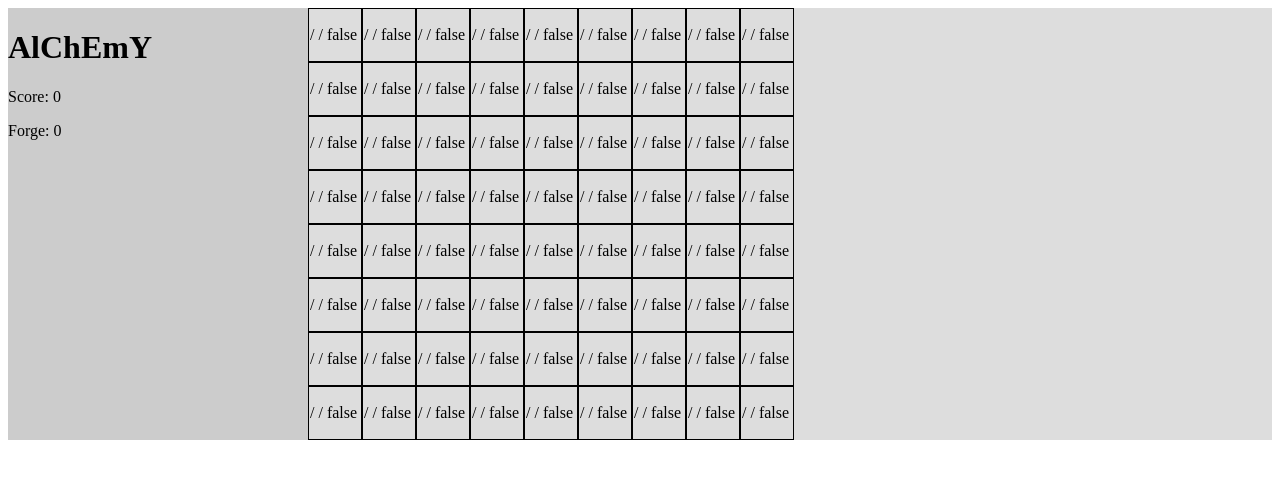
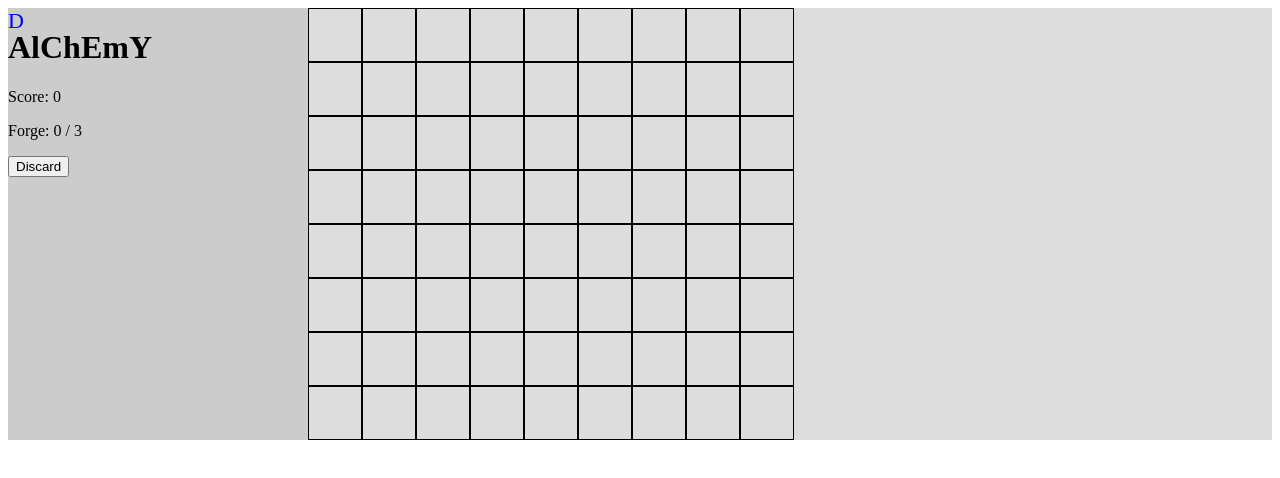
Before and after one commit to josiah-keller/flamel, a Vue app: page / in a window 1280 px wide. Shown: the top 478 px of the page. Built offline with nearby package versions, Linux system fonts and the light colour scheme.

Commit message:
Forge logic & other minor basics

```diff
--- a/src/components/Board.vue
+++ b/src/components/Board.vue
@@ -1,9 +1,9 @@
 <template>
   <div class="board">
     <table>
-      <tr v-for="(row, index) in boardState.cells" :key="index">
+      <tr v-for="(row, rowIndex) in boardState.cells" :key="rowIndex">
         <td v-for="(cell, cellIndex) in row" :key="cellIndex">
-          <BoardCell v-bind:cell="cell"/>
+          <BoardCell :cell="cell" @clicked="cellClicked(rowIndex, cellIndex)"/>
         </td>
       </tr>
     </table>
@@ -19,6 +19,11 @@ export default {
   },
   props: {
     boardState: Object,
+  },
+  methods: {
+    cellClicked(rowIndex, cellIndex) {
+      this.$emit("cell-clicked", rowIndex, cellIndex);
+    },
   },
 }
 </script>
--- a/src/components/BoardCell.vue
+++ b/src/components/BoardCell.vue
@@ -1,17 +1,34 @@
 <template>
-  <div class="board-cell">
-    {{ cell.shape }} / {{ cell.color }} / {{ cell.gold }}
+  <div class="board-cell" :class="{ 'gold': cell.gold }" @click="clicked">
+    <Rune :shape="cell.shape" :color="cell.color"/>
   </div>
 </template>
 
 <script>
+import Rune from "./Rune";
+
 export default {
+  components: {
+    Rune,
+  },
   props: {
     cell: Object,
+  },
+  methods: {
+    clicked() {
+      this.$emit("clicked");
+    },
   },
 }
 </script>
 
-<style>
+<style lang="scss">
+  .board-cell {
+    width: 100%;
+    height: 100%;
 
+    &:hover {
+      background: #aaa;
+    }
+  }
 </style>
--- /dev/null
+++ b/src/components/GameOverScreen.vue
@@ -0,0 +1,24 @@
+<template>
+  <div class="game-over">
+    Game over
+  </div>
+</template>
+
+<script>
+export default {
+  props: {
+    gameState: Object,
+  },
+}
+</script>
+
+<style lang="scss">
+  .game-over {
+    position: absolute;
+    left: 0px;
+    top: 0px;
+    width: 100%;
+    height: 100%;
+    background: #999;
+  }
+</style>
--- a/src/components/PlayArea.vue
+++ b/src/components/PlayArea.vue
@@ -1,18 +1,24 @@
 <template>
   <div class="play-area">
-    <StatusBar v-bind:gameState="gameState"/>
-    <Board v-bind:boardState="boardState"/>
+    <StatusBar :gameState="gameState" @discard-requested="discard"/>
+    <Board :boardState="boardState" @cell-clicked="place"/>
+    <PlayerCursor :rune="nextRune"/>
+    <GameOverScreen v-if="gameState.isGameOver" :gameState="gameState"/>
   </div>
 </template>
 
 <script>
 import Board from "./Board";
 import StatusBar from "./StatusBar";
+import PlayerCursor from "./PlayerCursor";
+import GameOverScreen from "./GameOverScreen";
 
 export default {
   components: {
     Board,
     StatusBar,
+    PlayerCursor,
+    GameOverScreen,
   },
   data() {
     let cells = [];
@@ -31,17 +37,48 @@ export default {
       gameState: {
         score: 0,
         forge: 0,
+        maxForges: 3,
+        isGameOver: false,
       },
       boardState: {
         cells: cells,
       },
+      nextRune: null,
     };
+  },
+  created() {
+    this.selectNextRune();
+  },
+  methods: {
+    selectNextRune() {
+      let shapes = "ABCDE".split("");
+      let colors = ["red", "blue", "magenta", "green"];
+      this.nextRune = {
+        shape: shapes[Math.floor(Math.random() * shapes.length)],
+        color: colors[Math.floor(Math.random() * colors.length)],
+      };
+    },
+    discard() {
+      this.gameState.forge += 1;
+      if (this.gameState.forge > this.gameState.maxForges) {
+        return this.gameOver();
+      }
+      this.selectNextRune();
+    },
+    place(rowIndex, cellIndex) {
+
+    },
+    gameOver() {
+      this.gameState.isGameOver = true;
+    },
   },
 }
 </script>
 
-<style>
+<style lang="scss">
   .play-area {
+    user-select: none;
+    cursor: default;
     display: flex;
   }
 </style>
--- /dev/null
+++ b/src/components/PlayerCursor.vue
@@ -0,0 +1,34 @@
+<template>
+  <div class="player-cursor" v-follow-mouse>
+    <Rune :shape="rune.shape" :color="rune.color"/>
+  </div>
+</template>
+
+<script>
+import Rune from "./Rune";
+
+export default {
+  components: {
+    Rune,
+  },
+  props: {
+    rune: Object,
+  },
+  directives: {
+    followMouse: {
+      bind(el) {
+        document.body.addEventListener("mousemove", e => {
+          el.style.right = `${innerWidth - e.clientX}px`;
+          el.style.bottom = `${innerHeight - e.clientY}px`;
+        });
+      }
+    },
+  },
+}
+</script>
+
+<style lang="scss">
+  .player-cursor {
+    position: fixed;
+  }
+</style>
--- a/src/components/Rune.vue
+++ b/src/components/Rune.vue
@@ -1,5 +1,5 @@
 <template>
-  <div class="rune" v-bind:class="`color-${color}`">
+  <div class="rune" :class="`color-${color}`">
     {{ shape }}
   </div>
 </template>
@@ -17,16 +17,16 @@ export default {
   .rune {
     font-size: 22px;
 
-    .color-red {
+    &.color-red {
       color: red;
     }
-    .color-blue {
+    &.color-blue {
       color: blue;
     }
-    .color-magenta {
+    &.color-magenta {
       color: magenta;
     }
-    .color-green {
+    &.color-green {
       color: limegreen;
     }
   }
--- a/src/components/StatusBar.vue
+++ b/src/components/StatusBar.vue
@@ -2,7 +2,8 @@
   <div class="status-bar">
     <h1>AlChEmY</h1>
     <p>Score: {{ gameState.score }}</p>
-    <p>Forge: {{ gameState.forge }}</p>
+    <p>Forge: {{ gameState.forge }} / {{ gameState.maxForges }}</p>
+    <p><button @click="discard">Discard</button></p>
   </div>
 </template>
 
@@ -10,7 +11,12 @@
 export default {
   props: {
     gameState: Object,
-  }
+  },
+  methods: {
+    discard() {
+      this.$emit("discard-requested");
+    }
+  },
 }
 </script>
 
```
